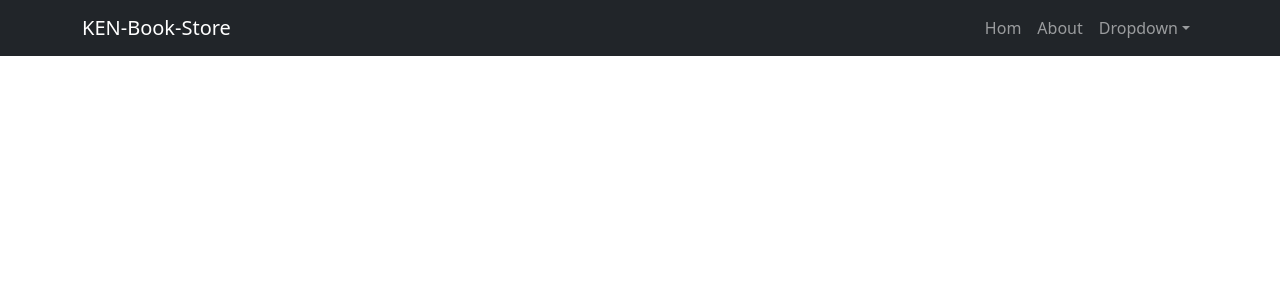
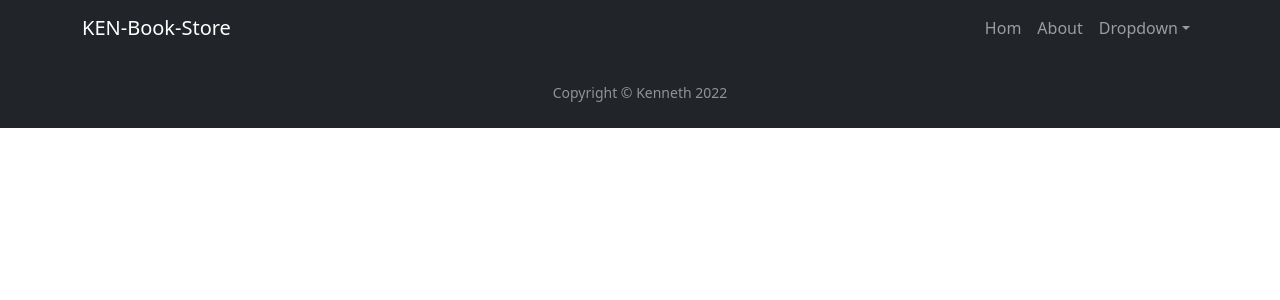
Before and after one commit to kennyoungC/React-Project, a React (Create React App) app: page / in a window 1280 px wide. Shown: the top 300 px of the page. Built offline with nearby package versions, Linux system fonts and the light colour scheme.

Commit message:
footer section added

```diff
--- a/src/App.js
+++ b/src/App.js
@@ -1,11 +1,12 @@
-import logo from "./logo.svg"
 import "./App.css"
 import "bootstrap/dist/css/bootstrap.min.css"
+import MyFooter from "./Component/MyFooter"
 import MyNavbar from "./Component/MyNavbar"
 function App() {
   return (
     <div>
       <MyNavbar />
+      <MyFooter />
     </div>
   )
 }
--- /dev/null
+++ b/src/Component/LatestRelease.jsx
@@ -0,0 +1,3 @@
+const LatestRelease = () => (
+
+)
--- a/src/Component/MyFooter.jsx
+++ b/src/Component/MyFooter.jsx
@@ -1,3 +1,8 @@
 const MyFooter = () => (
-
+  <footer id="sticky-footer" class="flex-shrink-0 py-4 bg-dark text-white-50">
+    <div class="container text-center">
+      <small>Copyright &copy; Kenneth 2022</small>
+    </div>
+  </footer>
 )
+export default MyFooter
```
